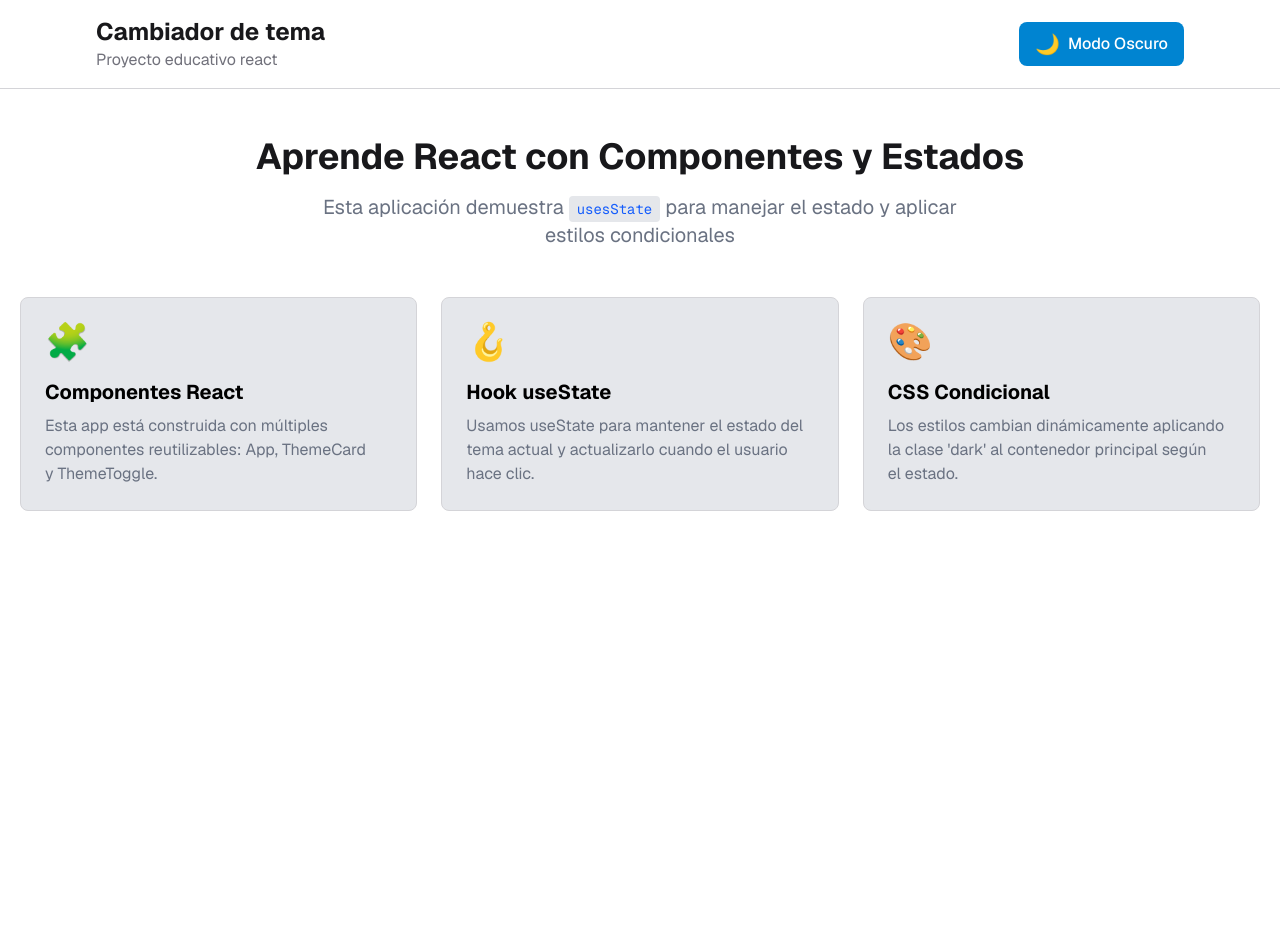
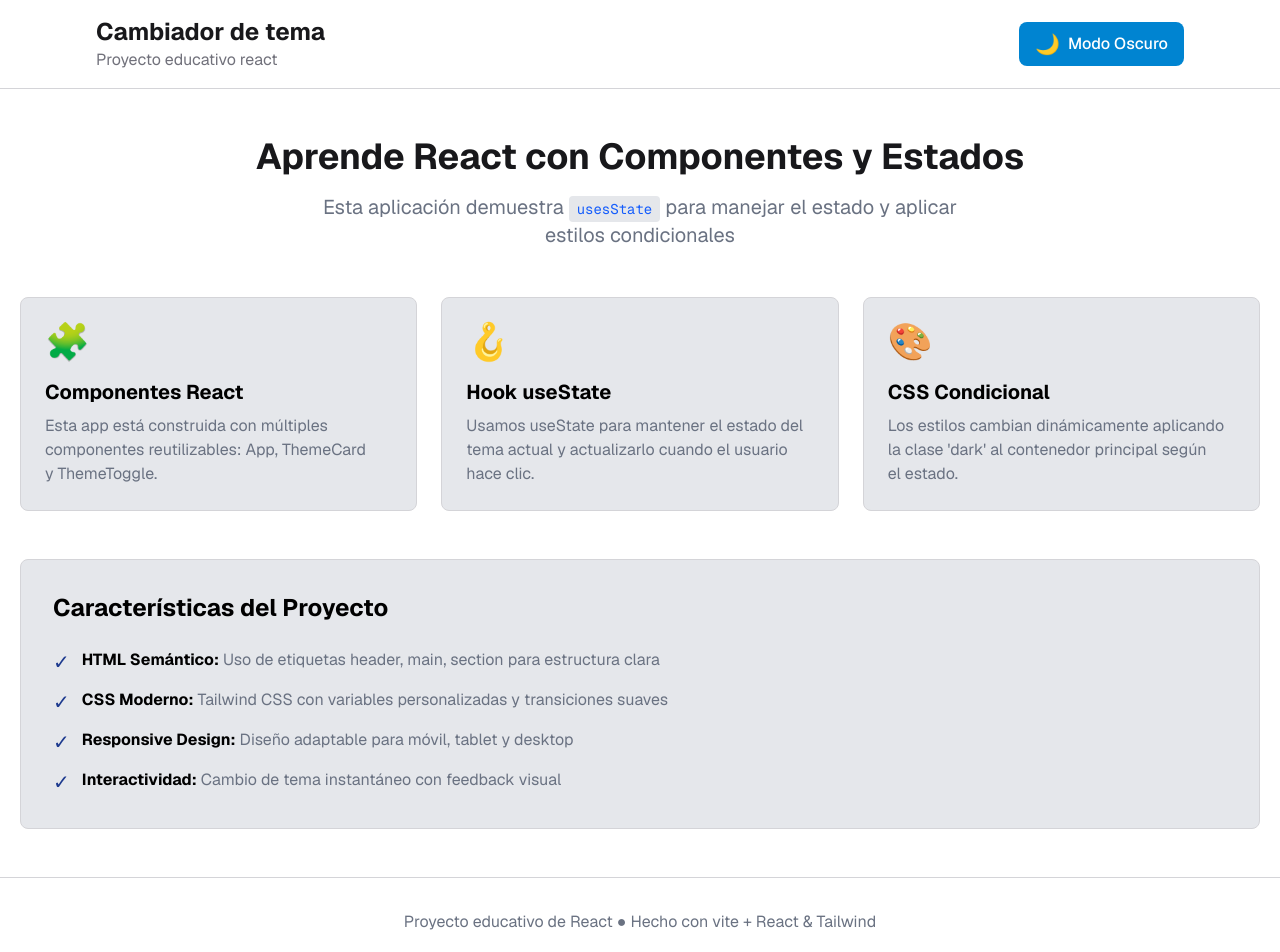
Before and after one commit to SoyIsabelMM/ReactApp, a React (Vite) app: page / in a window 1280 px wide. Shown: the top 952 px of the page. Before the commit the page ends 800 px from the top, so only its background shows below. Built offline with nearby package versions, Linux system fonts and the light colour scheme.

Commit message:
modified: change div to section

```diff
--- a/src/app/App.jsx
+++ b/src/app/App.jsx
@@ -5,6 +5,8 @@ import ThemeToggle from '../components/themeToggle.jsx/ThemeToggle.jsx';
 import IntroSection from '../components/introSection/IntroSection.jsx';
 import CardGrid from '../components/cardGrid/CardGrid.jsx';
 import ThemeCard from '../components/themeCard/ThemeCard.jsx';
+import FeatureList from '../components/featureList/FeatureList.jsx';
+import Footer from '../components/footer/Footer.jsx';
 
 function App() {
   const [theme, setTheme] = useState('light');
@@ -13,7 +15,7 @@ function App() {
     setTheme((prevTheme) => (prevTheme === 'light' ? 'dark' : 'light'));
   };
   return (
-    <div>
+    <>
       <main className="min-h-screen bg-white text-zinc-900">
         <Header>
           <ThemeToggle theme={theme} onToggle={toggleTheme} />
@@ -37,8 +39,10 @@ function App() {
             description="Los estilos cambian dinámicamente aplicando la clase 'dark' al contenedor principal según el estado."
           />
         </CardGrid>
+        <FeatureList />
+        <Footer />
       </main>
-    </div>
+    </>
   );
 }
 
--- a/src/components/introSection/IntroSection.jsx
+++ b/src/components/introSection/IntroSection.jsx
@@ -1,6 +1,6 @@
 export default function IntroSection() {
   return (
-    <div className="max-w-6xl mx-auto px-4 sm:px-6 lg:px8 pt-12">
+    <section className="max-w-6xl mx-auto px-4 sm:px-6 lg:px8 pt-12">
       <div className="text-center mb-12">
         <h2 className="text-4xl font-bold mb-4 text-balance">
           Aprende React con Componentes y Estados
@@ -14,6 +14,6 @@ export default function IntroSection() {
           para manejar el estado y aplicar estilos condicionales
         </p>
       </div>
-    </div>
+    </section>
   );
 }
--- a/src/components/themeCard/ThemeCard.jsx
+++ b/src/components/themeCard/ThemeCard.jsx
@@ -1,9 +1,9 @@
 export default function ThemeCard({ title, description, icon }) {
   return (
-    <div className=" bg-gray-200 border   border-zinc-300 rounded-lg p-6 hover:shadow-lg ">
+    <section className=" bg-gray-200 border   border-zinc-300 rounded-lg p-6 hover:shadow-lg ">
       <div className="text-4xl mb-4"> {icon} </div>
       <h3 className="text-xl font-bold mb-2 text-black"> {title} </h3>
       <p className="text-pretty text-gray-500 "> {description} </p>
-    </div>
+    </section>
   );
 }
```
